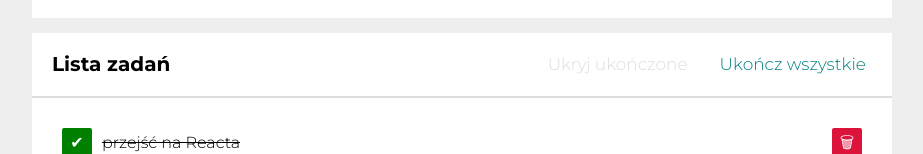
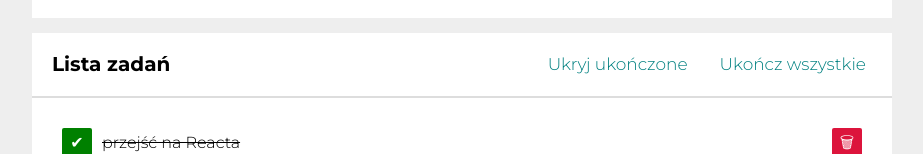
Before and after one commit to galerafrontend/todos-list-react, a React (Create React App) app: page / in a window 1280 px wide. Shown: the part 225-379 px from the top of the page, without its empty margins (178-1101 px from the left). Built offline with nearby package versions, Linux system fonts and the light colour scheme.

Commit message:
toggleHideDoneTasks interaction added

```diff
--- a/src/App.js
+++ b/src/App.js
@@ -4,15 +4,20 @@ import Buttons from "./Buttons";
 import Section from "./Section";
 import Header from "./Header";
 import Container from "./Container";
+import { useState } from "react";
 
 const tasks = [
   { id: 1, content: "przejść na Reacta", done: true },
   { id: 2, content: "zrobić pracę domową", done: false },
 ];
 
-const hideDoneTasks = false;
+function App() {
+  const [hideDoneTasks, setHideDoneTasks] = useState(false);
 
-function App() {
+  const toggleHideDone = () => {
+    setHideDoneTasks(hideDoneTasks => !hideDoneTasks);
+  };
+
   return (
     <Container>
       <Header title="Lista zadań" />
@@ -23,7 +28,13 @@ function App() {
       <Section
         title="Lista zadań"
         body={<List tasks={tasks} hideDoneTasks={hideDoneTasks} />}
-        extraHeaderContent={<Buttons tasks={tasks} hideDoneTasks={hideDoneTasks} />}
+        extraHeaderContent={
+          <Buttons
+            tasks={tasks}
+            hideDoneTasks={hideDoneTasks}
+            toggleHideDone={toggleHideDone}
+          />
+        }
       />
     </Container>
   );
--- a/src/Buttons/index.js
+++ b/src/Buttons/index.js
@@ -1,12 +1,13 @@
 import "./style.css";
 
-const Buttons = ({ tasks, hideDoneTasks }) => (
+const Buttons = ({ tasks, hideDoneTasks, toggleHideDone }) => (
     <div className="buttons">
         {tasks.length > 0 && (
             <>
                 <button
+                    onClick={toggleHideDone}
                     className="buttons__button"
-                    disabled={tasks.some(({ done }) => done)}
+                    disabled={tasks.every(({ done }) => !done)}
                 >
                     {hideDoneTasks ? "Pokaż" : "Ukryj"} ukończone
                 </button>
--- a/src/List/index.js
+++ b/src/List/index.js
@@ -1,6 +1,6 @@
 import "./style.css";
 
-const List = ({tasks, hideDoneTasks}) => (
+const List = ({ tasks, hideDoneTasks }) => (
     <ul className="list">
         {tasks.map(task => (
             <li key={task.id} className={`list__item
```
